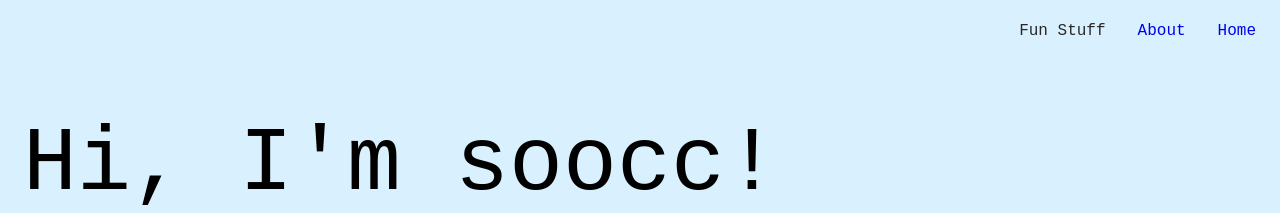
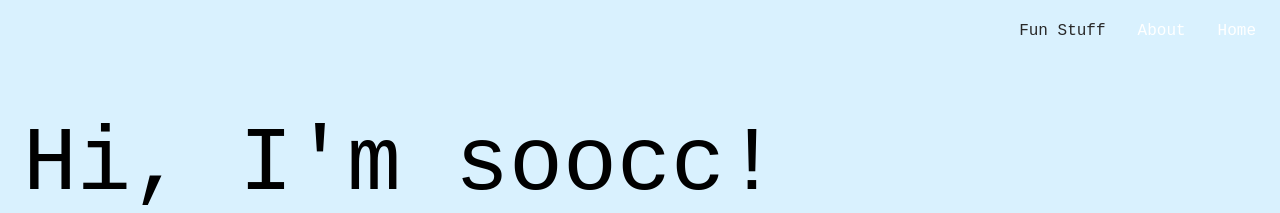
Before and after one commit to soocc/sooccsocks2, a Jekyll site: the page built from index.html, in a window 1280 px wide. Shown: the top 213 px of the page. Built offline with Jekyll 4.4.1, drawn with Linux system fonts in a browser that asks for light colours.

Commit message:
Update styles.css

```diff
--- a/styles/styles.css
+++ b/styles/styles.css
@@ -2,7 +2,6 @@
 .navbar {
   overflow: hidden;
   background-color: #d9f1fe;
-  color: white;
   font-family: 'Courier New';
 }
 
@@ -10,6 +9,7 @@
 .navbar a {
   float: right;
   font-size: 16px;
+  color: white;
   text-align: center;
   padding: 14px 16px;
   text-decoration: none;
```
